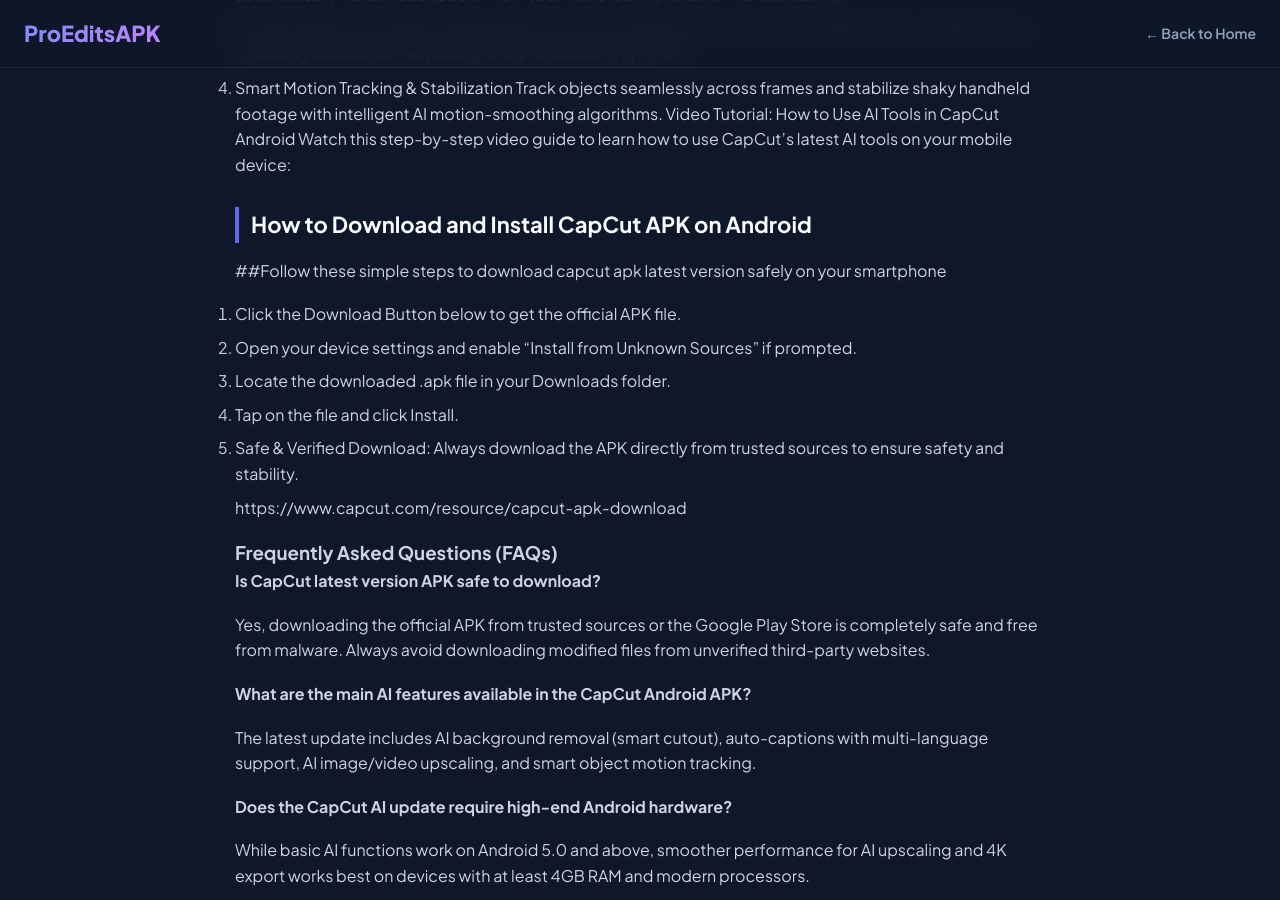
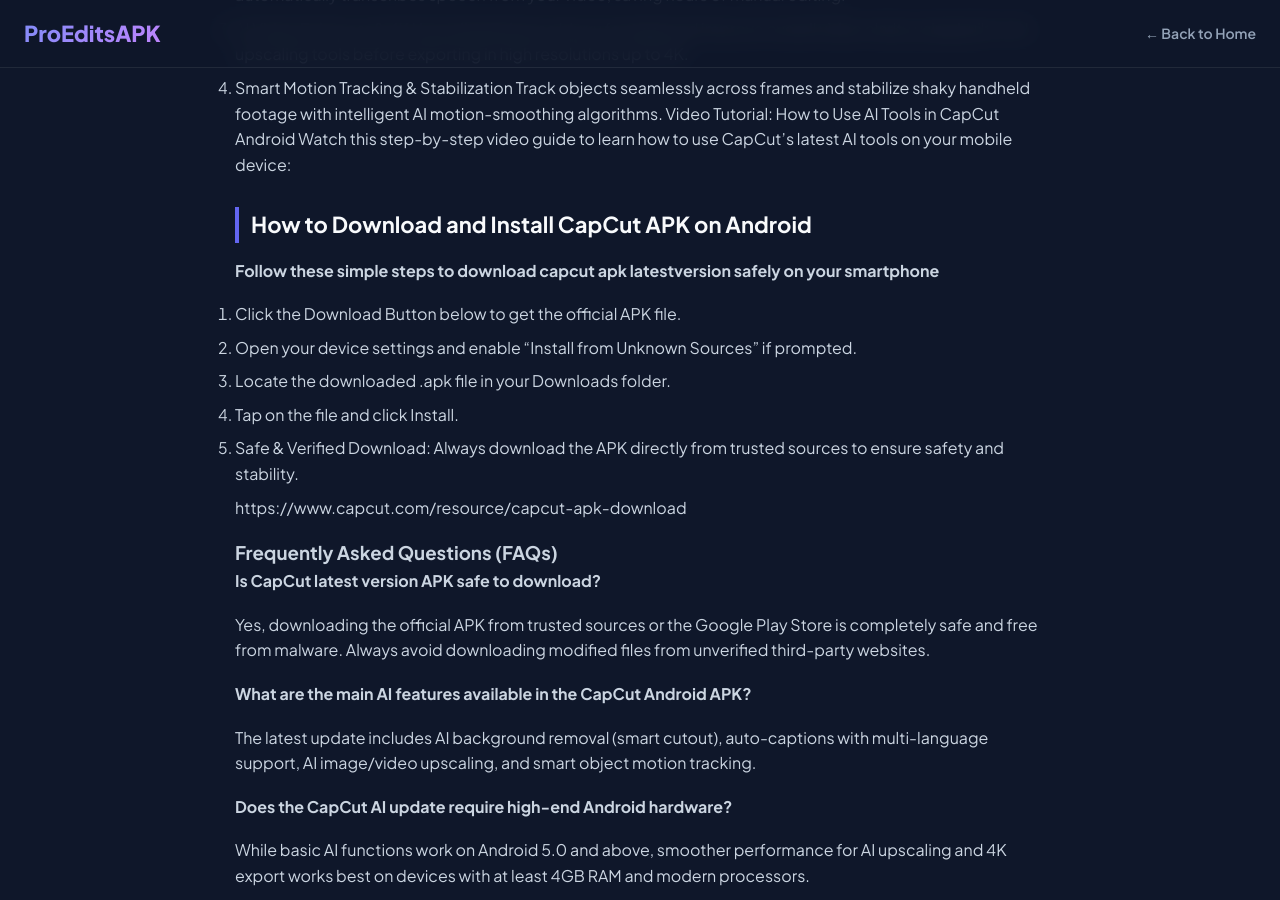
Before and after one commit to haseebaslam091-afk/proeditsapk, a Jekyll site: the page built from _posts/2026-10-18-capcut-latest-version-apk-download-android-ai-features-unlocked.md, in a window 1280 px wide and 900 px high, scrolled down 843 px. Built offline with Jekyll 4.4.1, drawn with Linux system fonts in a browser that asks for light colours; our own code applies the rules of GitHub Pages for plain Markdown files.

Commit message:
Publish article: capcut-latest-version-apk-download-android-ai-features-unlocked

```diff
--- a/_posts/2026-10-18-capcut-latest-version-apk-download-android-ai-features-unlocked.md
+++ b/_posts/2026-10-18-capcut-latest-version-apk-download-android-ai-features-unlocked.md
@@ -24,7 +24,7 @@
 Watch this step-by-step video guide to learn how to use CapCut's latest AI tools on your mobile device:
 ## How to Download and Install CapCut APK on Android
 
-##Follow these simple steps to download capcut apk latest version safely on your smartphone
+**Follow these simple steps to download capcut apk latestversion safely on your smartphone**
 
 1. Click the Download Button below to get the official APK file.
 2. Open your device settings and enable "Install from Unknown Sources" if prompted.
```
Also changed, not shown: other parts of _posts/2026-10-18-capcut-latest-version-apk-download-android-ai-features-unlocked.md (+1 -1 lines).
